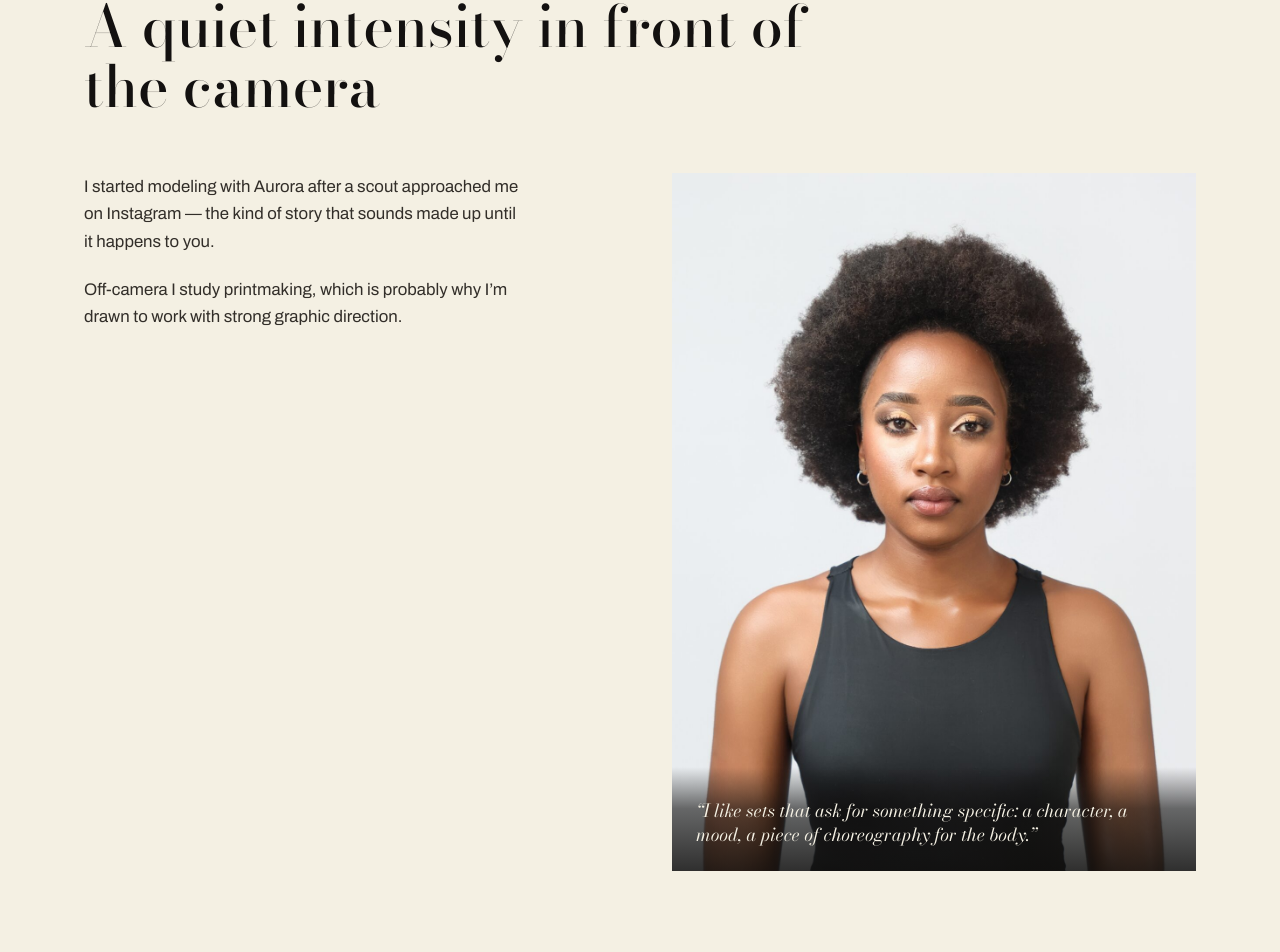
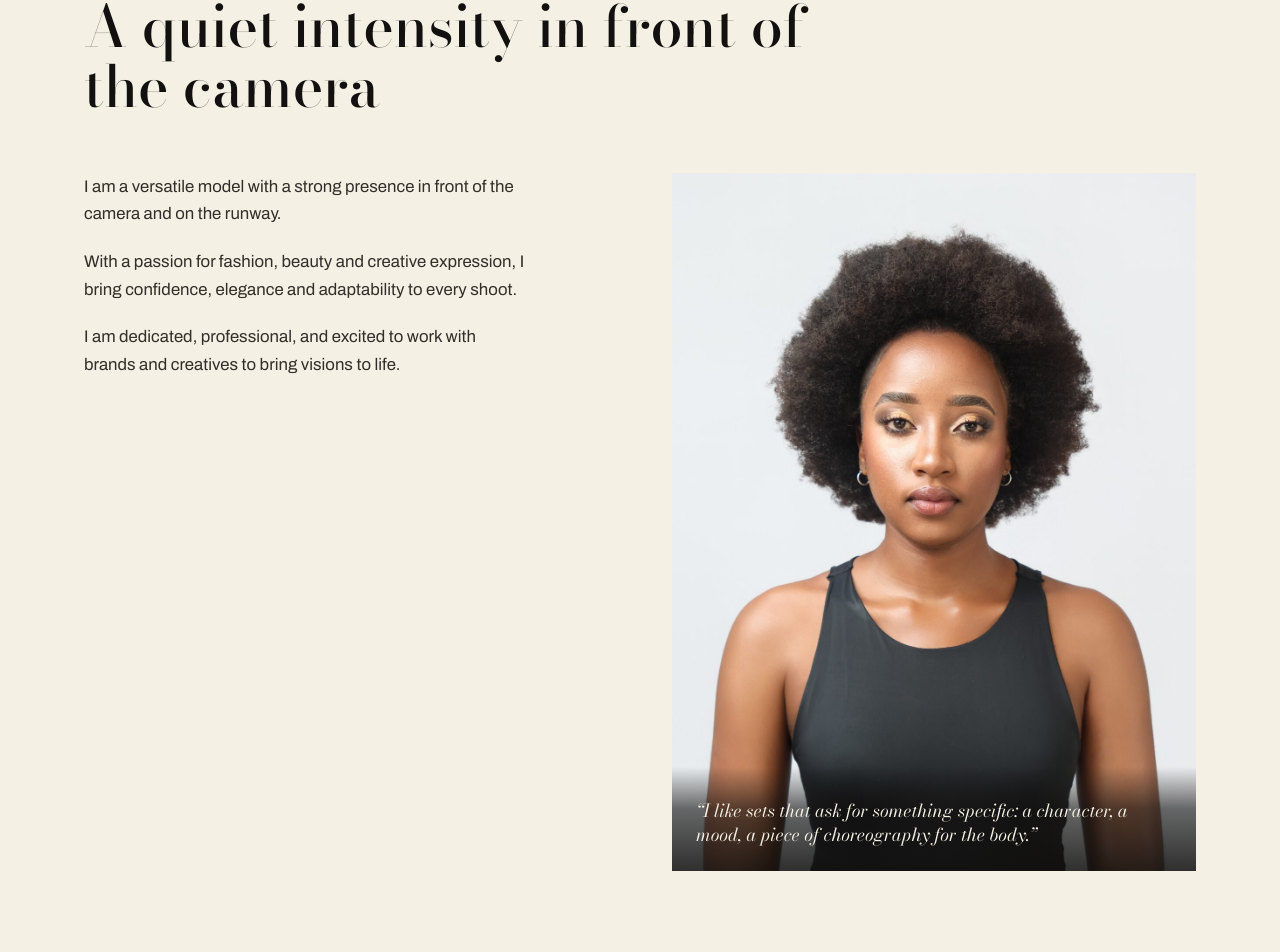
Before and after one commit to KKM196/Lesego_portfolio, a React (Vite) app: page / in a window 1280 px wide. Shown: the part 2901-3853 px from the top of the page. Built offline with nearby package versions, Linux system fonts and the light colour scheme.

Commit message:
Updated bio

```diff
--- a/src/data.js
+++ b/src/data.js
@@ -24,8 +24,9 @@ export const profile = {
 export const about = {
   heading: 'A quiet intensity in front of the camera',
   paragraphs: [
-    'I started modeling with Aurora after a scout approached me on Instagram — the kind of story that sounds made up until it happens to you.',
-    'Off-camera I study printmaking, which is probably why I\u2019m drawn to work with strong graphic direction.',
+    'I am a versatile model with a strong presence in front of the camera and on the runway.',
+    'With a passion for fashion, beauty and creative expression, I bring confidence, elegance and adaptability to every shoot.',
+    'I am dedicated, professional, and excited to work with brands and creatives to bring visions to life.',
   ],
   pullQuote:
     'I like sets that ask for something specific: a character, a mood, a piece of choreography for the body.',
```
